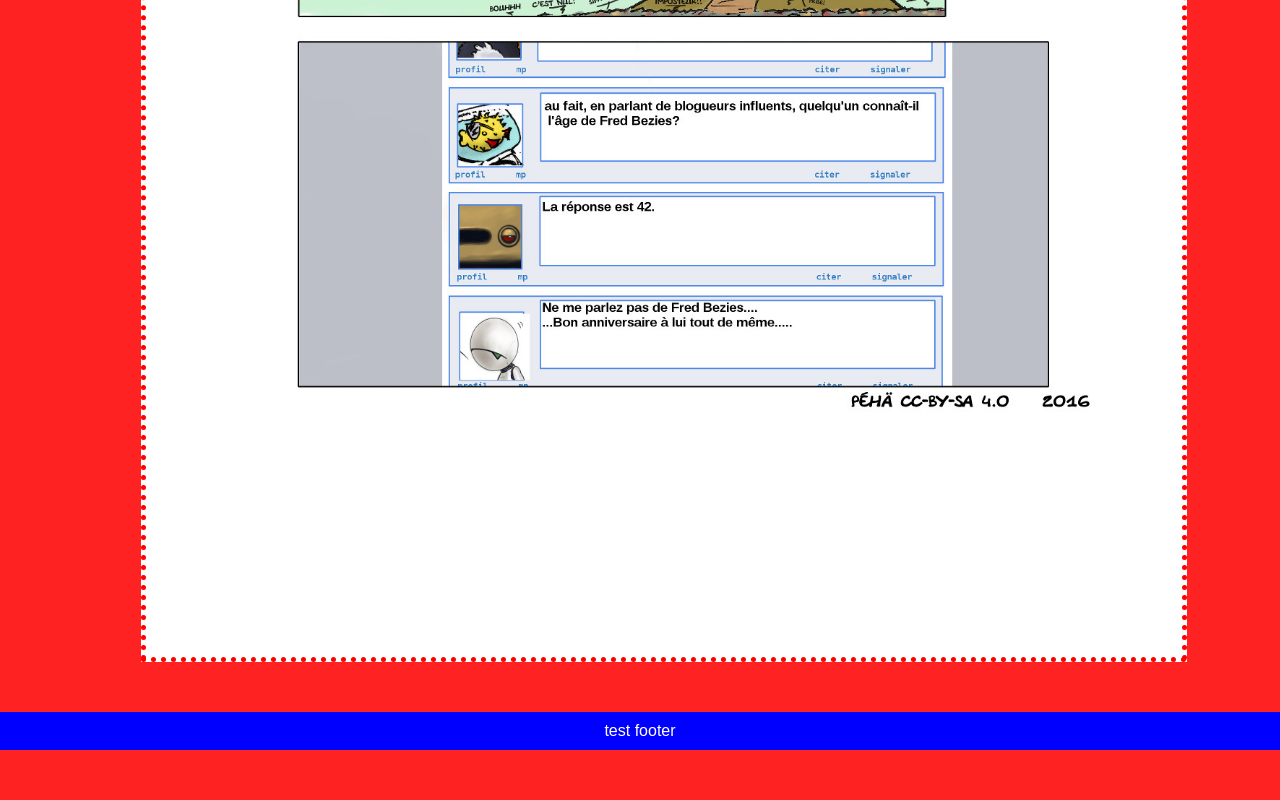
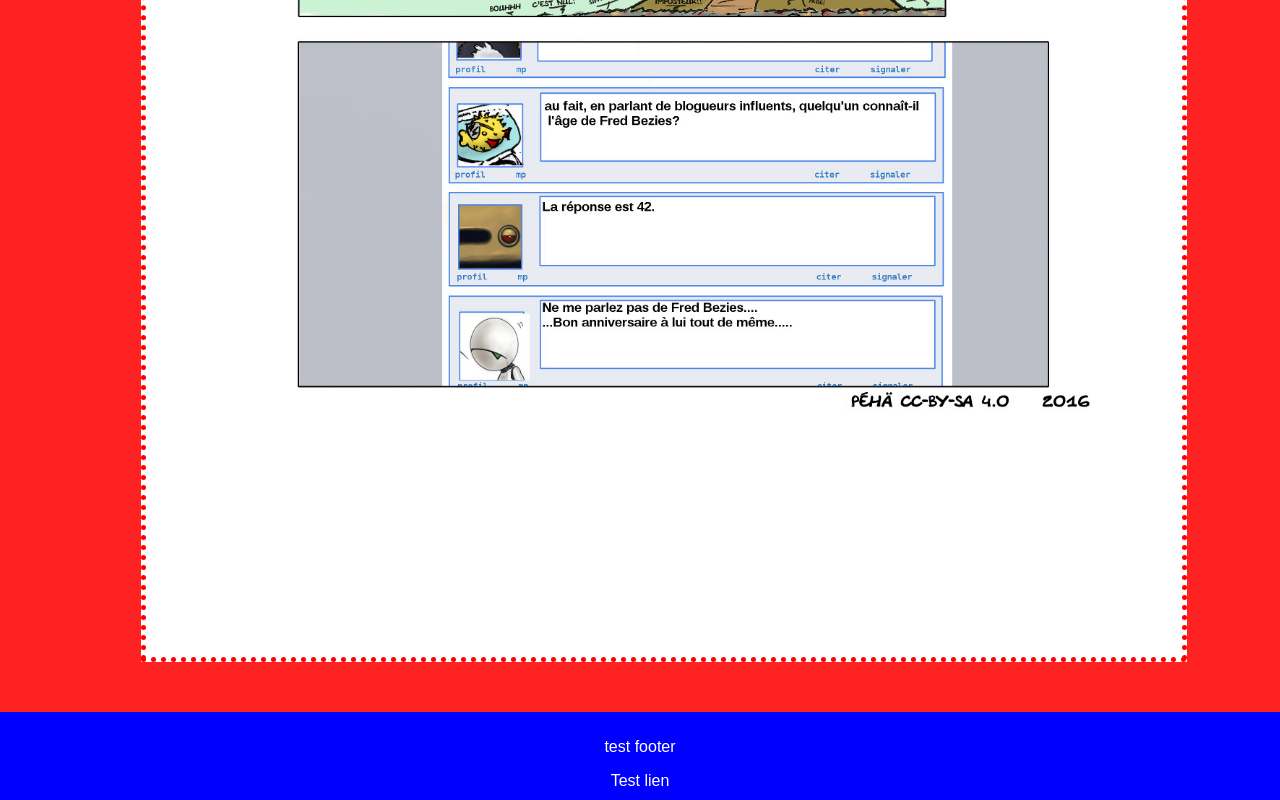
Before and after one commit to ingrid-schwarz/jvlist, a React (Create React App) app: page /speedruns in a window 1280 px wide. Shown: the part 1606-2406 px from the top of the page. Before the commit the page ends 2356 px from the top, so only its background shows below. Built offline with nearby package versions, Linux system fonts and the light colour scheme.

Commit message:
Test Footer

```diff
--- a/src/App.js
+++ b/src/App.js
@@ -4,7 +4,9 @@ import {BrowserRouter, Route, Routes, NavLink} from 'react-router-dom';
 import './App.css';
 import './components/css/Header.css';
 import Speedrun from './components/Speedrun';
-import './components/css/Footer.css';
+import Footer from './components/Footer';
+
+
 class App extends Component {
 
   render() {
@@ -28,10 +30,7 @@ class App extends Component {
             <Route path="/" element={<TitlePart/>}></Route>
             <Route path="/speedruns" element={<Speedrun/>}></Route>
           </Routes>
-
-          <footer>
-            test footer
-          </footer>
+          <Footer/>
         </div>
       </BrowserRouter>
     );
--- /dev/null
+++ b/src/components/Footer.jsx
@@ -0,0 +1,13 @@
+import React from 'react';
+import './css/Footer.css';
+
+function Footer () {
+    return(
+        <footer>
+            <p>test footer</p>
+            <a href="www.google.com">Test lien</a>
+        </footer>
+    );
+}
+
+export default Footer;
```
Also changed, not shown: src/components/Speedrun.jsx (line endings or trailing spaces).
